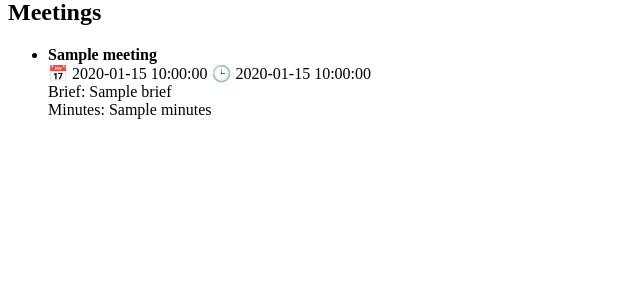
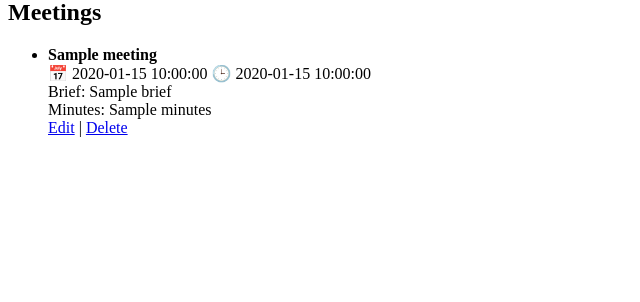
Before and after one commit to thisisonlyforspams/meeting, a Flask app: template templates/index.html in a window 1280 px wide. Shown: the part 268-570 px from the top of the page, without its empty margins (0-640 px from the left). Run offline with Flask 3, Linux system fonts and the light colour scheme; the template is opened without the code that fills it: most values are stand-ins (such as "Sample title", 1, 10 or a date in 2020).

Commit message:
Update index.html

```diff
--- a/templates/index.html
+++ b/templates/index.html
@@ -20,7 +20,9 @@
             <strong>{{ meeting.title }}</strong><br>
             📅 {{ meeting.date }} 🕒 {{ meeting.time }}<br>
             Brief: {{ meeting.brief }}<br>
-            Minutes: {{ meeting.minutes }}
+            Minutes: {{ meeting.minutes }}<br>
+            <a href="/edit/{{ meeting.id }}">Edit</a> |
+            <a href="/delete/{{ meeting.id }}" onclick="return confirm('Delete this meeting?')">Delete</a>
         </li>
     {% endfor %}
 </ul>
```
